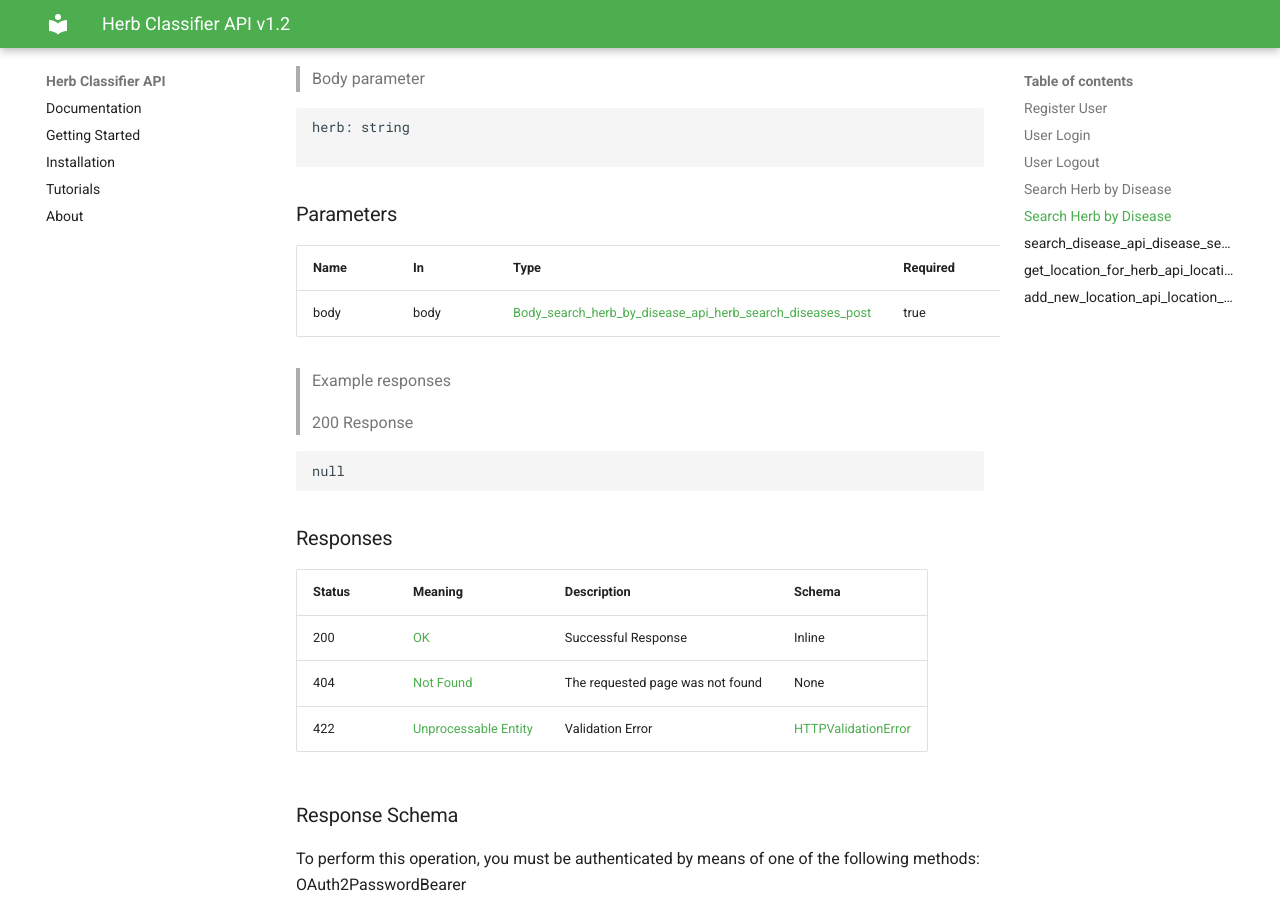
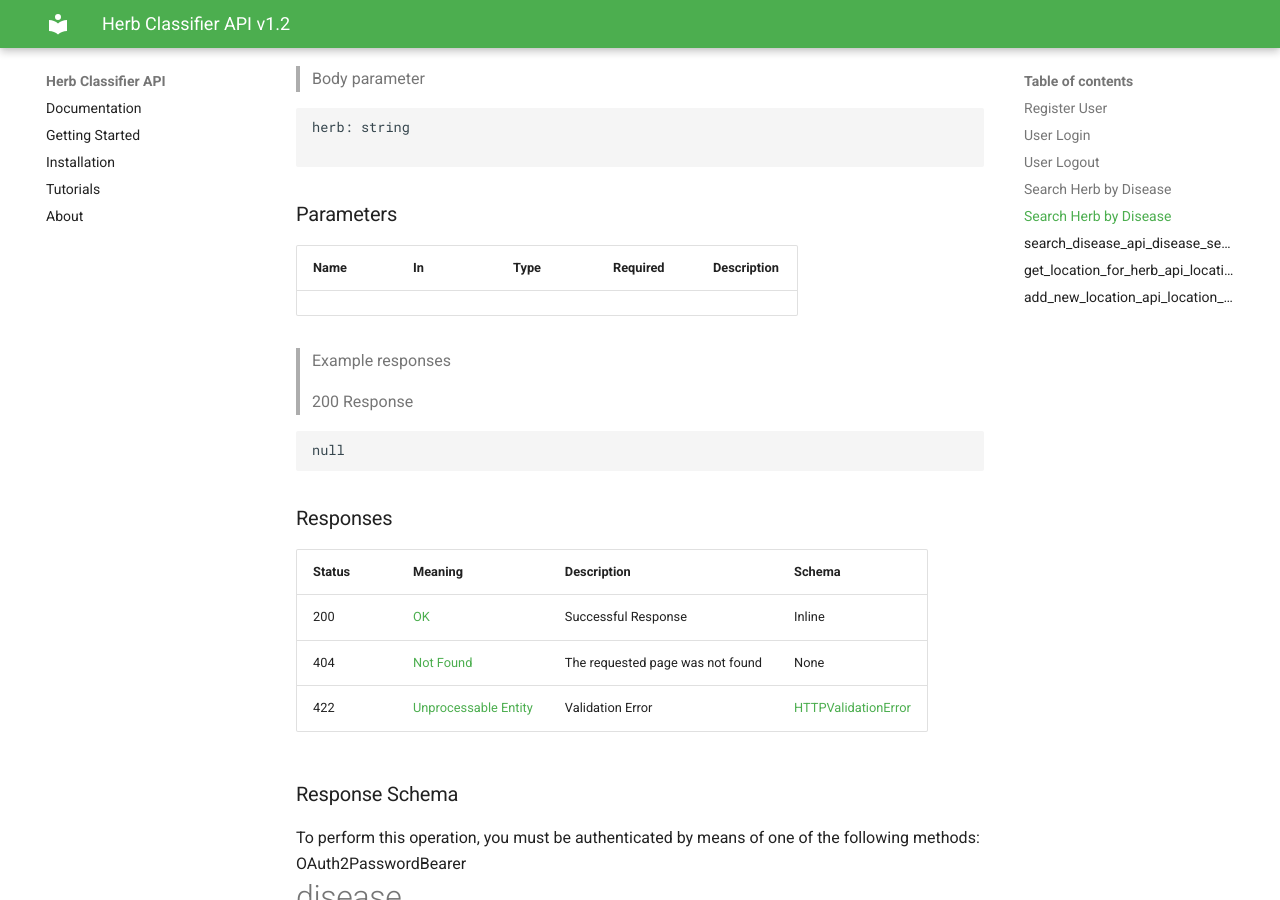
Before and after one commit to dilshankarunarathne/herb-classifier-backend, an MkDocs documentation site: the page built from docs/api_documentation.md, in a window 1280 px wide and 900 px high, scrolled down 20141 px. Built offline with MkDocs 1.6.1 and Material for MkDocs 9.7.7, drawn with Linux system fonts in a browser that asks for light colours.

Commit message:
Update api_documentation.md

```diff
--- a/docs/api_documentation.md
+++ b/docs/api_documentation.md
@@ -1056,7 +1056,7 @@ herb: string
 
 |Name|In|Type|Required|Description|
 |---|---|---|---|---|
-|body|body|[Body_search_herb_by_disease_api_herb_search_diseases_post](#schemabody_search_herb_by_disease_api_herb_search_diseases_post)|true|none|
+
 
 > Example responses
 
```
